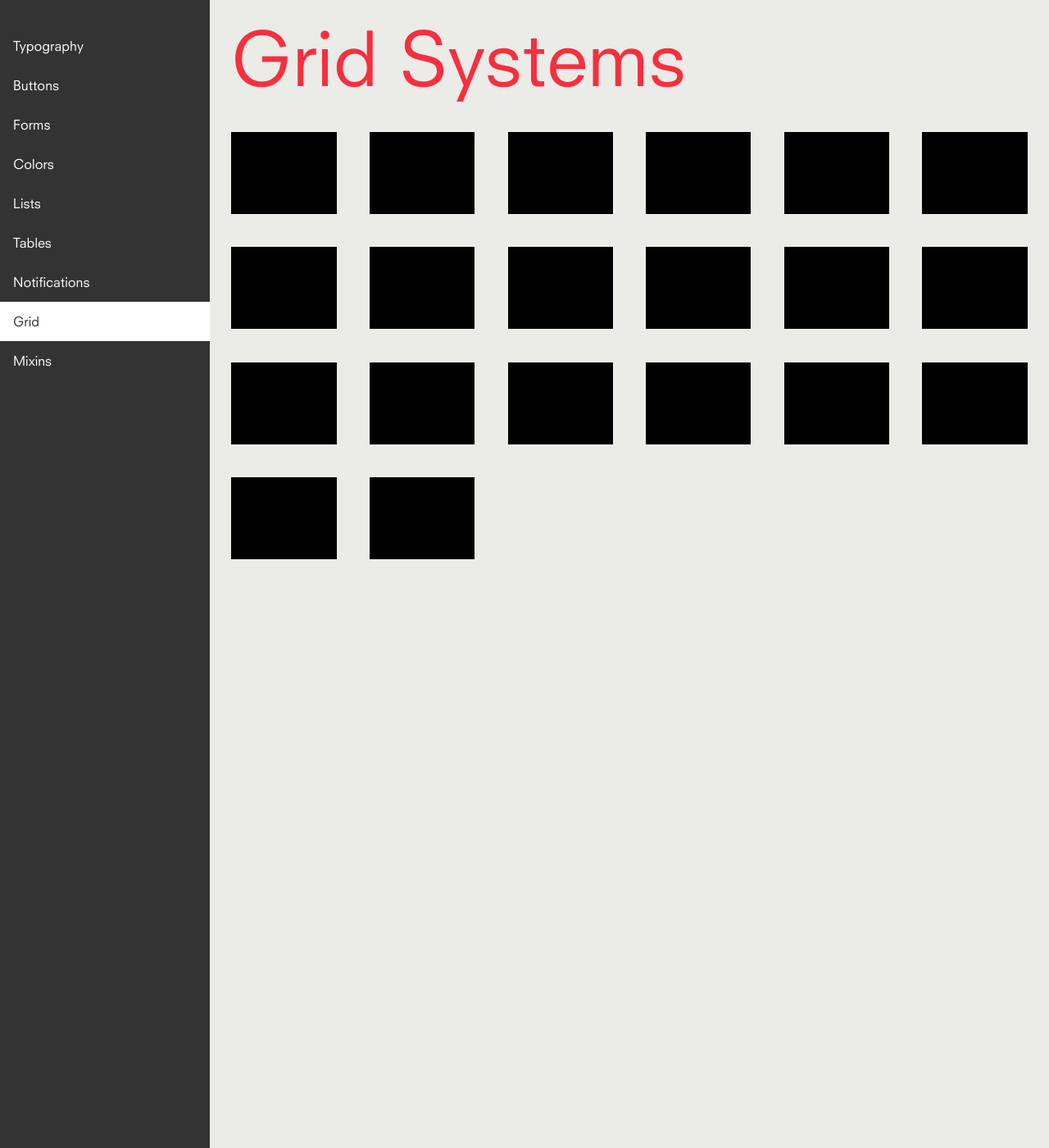
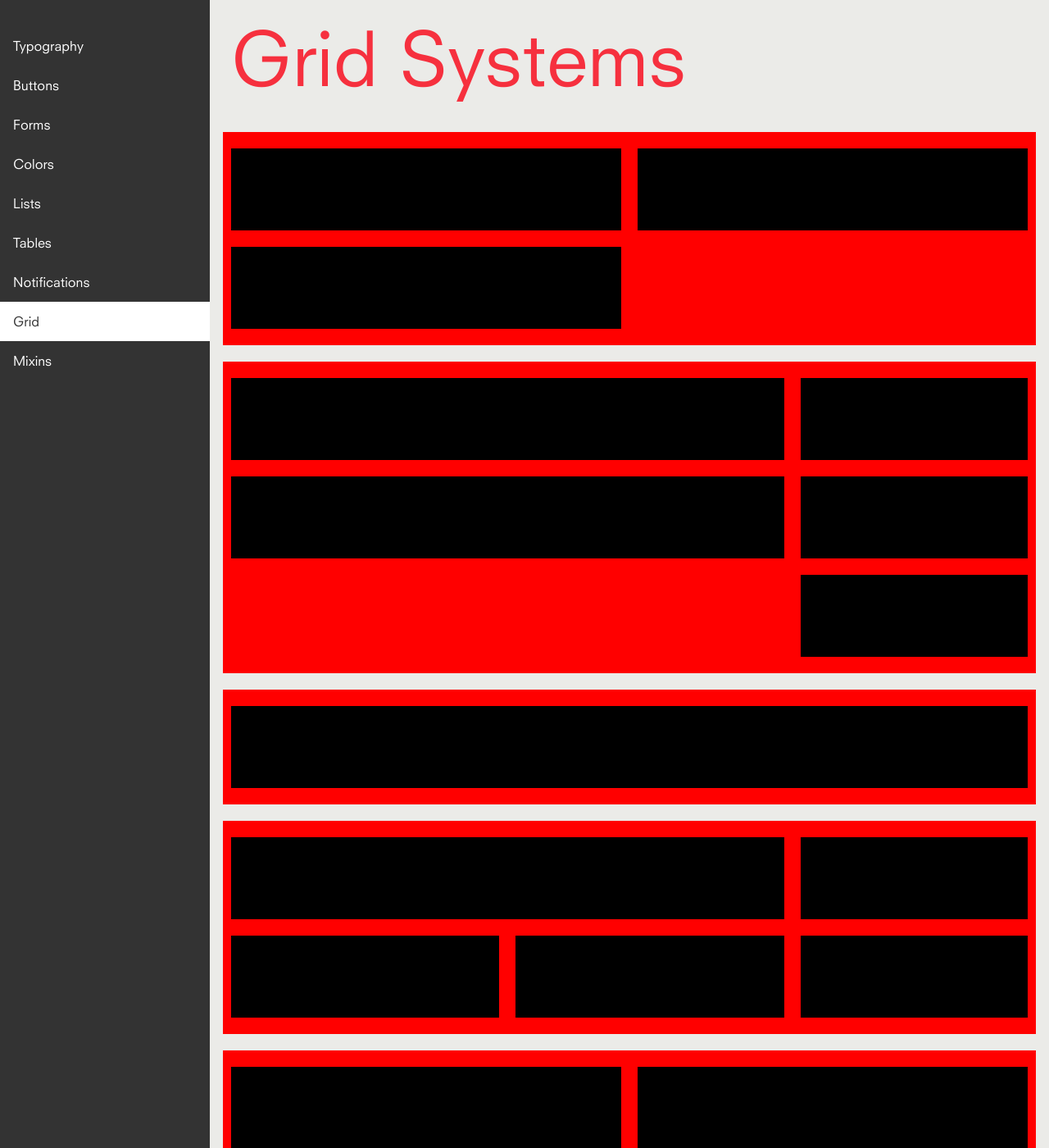
Before and after one commit to EMT/patterns, a Jekyll site: the page built from grid.html, in a window 1280 px wide and 1400 px high. Shown: the whole window at 82% size. Built offline with Jekyll 4.4.1, drawn with Linux system fonts in a browser that asks for light colours; nearby versions of some CDN libraries.

Commit message:
Add in the grid from the fieldwork site.

```diff
--- a/grid.html
+++ b/grid.html
@@ -7,77 +7,73 @@ layout: default
 </div>
 
 <div class="grid">
-	<div class="grid-col-1 grid-row-1">
+	<div class="grid-col-10 col-r grid-row-10">
 		<div class="col-content"></div>
 	</div>
-	<div class="grid-col-1 grid-row-1">
+	<div class="grid-col-10 grid-row-5">
 		<div class="col-content"></div>
 	</div>
-	<div class="grid-col-1 grid-row-1">
+	<div class="grid-col-10 grid-row-5">
 		<div class="col-content"></div>
 	</div>
-	<div class="grid-col-1 grid-row-1">
+</div>
+
+<div class="grid">
+	<div class="grid-col-14 grid-row-10">
 		<div class="col-content"></div>
 	</div>
-	<div class="grid-col-1 grid-row-1">
+	<div class="grid-col-6 col-r grid-row-5">
 		<div class="col-content"></div>
 	</div>
-	<div class="grid-col-1 grid-row-1">
+	<div class="grid-col-6 col-r grid-row-5">
 		<div class="col-content"></div>
 	</div>
-	<div class="grid-col-1 grid-row-1">
+	<div class="grid-col-14 grid-row-5">
 		<div class="col-content"></div>
 	</div>
-	<div class="grid-col-1 grid-row-1">
-		<div class="col-content"></div>
-	</div>
-	<div class="grid-col-1 grid-row-1">
-		<div class="col-content"></div>
-	</div>
-	<div class="grid-col-1 grid-row-1">
-		<div class="col-content"></div>
-	</div>
-	<div class="grid-col-1 grid-row-1">
-		<div class="col-content"></div>
-	</div>
-	<div class="grid-col-1 grid-row-1">
-		<div class="col-content"></div>
-	</div>
-	<div class="grid-col-1 grid-row-1">
-		<div class="col-content"></div>
-	</div>
-	<div class="grid-col-1 grid-row-1">
-		<div class="col-content"></div>
-	</div>
-	<div class="grid-col-1 grid-row-1">
-		<div class="col-content"></div>
-	</div>
-	<div class="grid-col-1 grid-row-1">
-		<div class="col-content"></div>
-	</div>
-	<div class="grid-col-1 grid-row-1">
-		<div class="col-content"></div>
-	</div>
-	<div class="grid-col-1 grid-row-1">
-		<div class="col-content"></div>
-	</div>
-	<div class="grid-col-1 grid-row-1">
-		<div class="col-content"></div>
-	</div>
-	<div class="grid-col-1 grid-row-1">
+	<div class="grid-col-6 col-r grid-row-5">
 		<div class="col-content"></div>
 	</div>
 </div>
 
 
 <div class="grid">
-	<div class="grid-col-13 grid-row-10">
-		<div class="col-content"></div>
-	</div>
-	<div class="grid-col-7 grid-row-5">
-		<div class="col-content"></div>
-	</div>
-	<div class="grid-col-7 grid-row-5">
+	<div class="grid-col-20 grid-row-10">
 		<div class="col-content"></div>
 	</div>
 </div>
+
+
+
+<div class="grid">
+	<div class="grid-col-14 grid-row-10">
+		<div class="col-content"></div>
+	</div>
+	<div class="grid-col-6 tiny-cube col-r grid-row-5">
+		<div class="col-content"></div>
+	</div>
+	<div class="grid-col-6 col-r grid-row-5">
+		<div class="col-content"></div>
+	</div>
+	<div class="grid-col-7 tiny-cube grid-row-5">
+		<div class="col-content"></div>
+	</div>
+	<div class="grid-col-7 tiny-cube grid-row-5">
+		<div class="col-content"></div>
+	</div>
+</div>
+
+<div class="grid">
+	<div class="grid-col-10 grid-row-10">
+		<div class="col-content"></div>
+	</div>
+	<div class="grid-col-10 col-r grid-row-5">
+		<div class="col-content"></div>
+	</div>
+	<div class="grid-col-10 col-r grid-row-5">
+		<div class="col-content"></div>
+	</div>
+	<div class="grid-col-10 grid-row-5">
+		<div class="col-content"></div>
+	</div>
+</div>
--- a/main.css
+++ b/main.css
@@ -68,8 +68,7 @@ table {
 .intrinsic-ratio {
   position: relative;
   padding-bottom: 56.25%;
-  height: 0;
-  margin-bottom: 80px; }
+  height: 0; }
 
 .fill-parent {
   margin-bottom: 80px;
@@ -86,53 +85,141 @@ table {
 [class^="grid-col-"] {
   float: left;
   min-height: 1px;
-  margin: 0 2% 4% 2%; }
-
-[class^="grid-row-"] {
-  margin-bottom: 4%; }
+  padding: 0 10px 20px;
+  -moz-box-sizing: border-box;
+  box-sizing: border-box; }
 
 .grid-col-1 {
-  width: 12.66667%; }
+  width: 5%; }
 
 .grid-row-1 {
-  height: 12.66667%; }
+  height: 5%; }
 
 .grid-col-2 {
-  width: 29.33333%; }
+  width: 10%; }
 
 .grid-row-2 {
-  height: 29.33333%; }
+  height: 10%; }
 
 .grid-col-3 {
-  width: 46%; }
+  width: 15%; }
 
 .grid-row-3 {
-  height: 46%; }
+  height: 15%; }
 
 .grid-col-4 {
-  width: 62.66667%; }
+  width: 20%; }
 
 .grid-row-4 {
-  height: 62.66667%; }
+  height: 20%; }
 
 .grid-col-5 {
-  width: 79.33333%; }
+  width: 25%; }
 
 .grid-row-5 {
-  height: 79.33333%; }
+  height: 25%; }
 
 .grid-col-6 {
-  width: 96%; }
+  width: 30%; }
 
 .grid-row-6 {
-  height: 96%; }
+  height: 30%; }
+
+.grid-col-7 {
+  width: 35%; }
+
+.grid-row-7 {
+  height: 35%; }
+
+.grid-col-8 {
+  width: 40%; }
+
+.grid-row-8 {
+  height: 40%; }
+
+.grid-col-9 {
+  width: 45%; }
+
+.grid-row-9 {
+  height: 45%; }
+
+.grid-col-10 {
+  width: 50%; }
+
+.grid-row-10 {
+  height: 50%; }
+
+.grid-col-11 {
+  width: 55%; }
+
+.grid-row-11 {
+  height: 55%; }
+
+.grid-col-12 {
+  width: 60%; }
+
+.grid-row-12 {
+  height: 60%; }
+
+.grid-col-13 {
+  width: 65%; }
+
+.grid-row-13 {
+  height: 65%; }
+
+.grid-col-14 {
+  width: 70%; }
+
+.grid-row-14 {
+  height: 70%; }
+
+.grid-col-15 {
+  width: 75%; }
+
+.grid-row-15 {
+  height: 75%; }
+
+.grid-col-16 {
+  width: 80%; }
+
+.grid-row-16 {
+  height: 80%; }
+
+.grid-col-17 {
+  width: 85%; }
+
+.grid-row-17 {
+  height: 85%; }
+
+.grid-col-18 {
+  width: 90%; }
+
+.grid-row-18 {
+  height: 90%; }
+
+.grid-col-19 {
+  width: 95%; }
+
+.grid-row-19 {
+  height: 95%; }
+
+.grid-col-20 {
+  width: 100%; }
+
+.grid-row-20 {
+  height: 100%; }
 
 .grid {
-  background: white;
-  margin: 0 -2%; }
-  .grid [class^="grid-col-"] {
+  background: red;
+  margin: 20px -10px;
+  overflow: hidden;
+  padding-top: 20px; }
+  .grid [class^="grid-col-"] .col-content {
     height: 100px;
     background: black; }
+
+.col-r {
+  float: right; }
 
 /*!
 TYPEPLATE
@@ -742,3 +829,20 @@ nav.aside li.current a {
 .color-block.grey .color-code {
   background: #2c3643;
   color: white; }
+
+.markup > div {
+  display: none; }
+
+.markup .tabs li {
+  display: inline-block;
+  padding: 0.5em;
+  background: #f2f2f2;
+  border-top-left-radius: 5px;
+  border-top-right-radius: 5px;
+  cursor: pointer; }
+
+.markup .tabs li.active {
+  background: white; }
+
+.markup > div.active {
+  display: block; }
--- a/scss/base/_grid.scss
+++ b/scss/base/_grid.scss
@@ -23,8 +23,9 @@
 .grid{
 
 	background:red;
-	margin: 0 (-$gutter-width/2);
+	margin: 20px (-$gutter-width/2);
 	overflow:hidden;
+	padding-top: 20px;
 
 	[class^="grid-col-"] {
 		.col-content{
@@ -33,3 +34,11 @@
 		}
 	}
 }
+
+.col-r {
+	float: right;
+}
+
+.grid .tiny-cube .col-content{
+	// height: 350px;
+}
--- a/scss/main.scss
+++ b/scss/main.scss
@@ -1,5 +1,5 @@
 @import 'utilities/all';
-@import 'base/all.scss';
+@import 'base/all';
 @import 'vendor/all';
 @import 'modules/all';
 @import 'page-specific/all';
--- a/scss/utilities/_mixins.scss
+++ b/scss/utilities/_mixins.scss
@@ -35,5 +35,4 @@
 	position: relative;
 	padding-bottom: ($y / $x) * 100%;
 	height: 0;
-	margin-bottom: 80px;
 }
```
